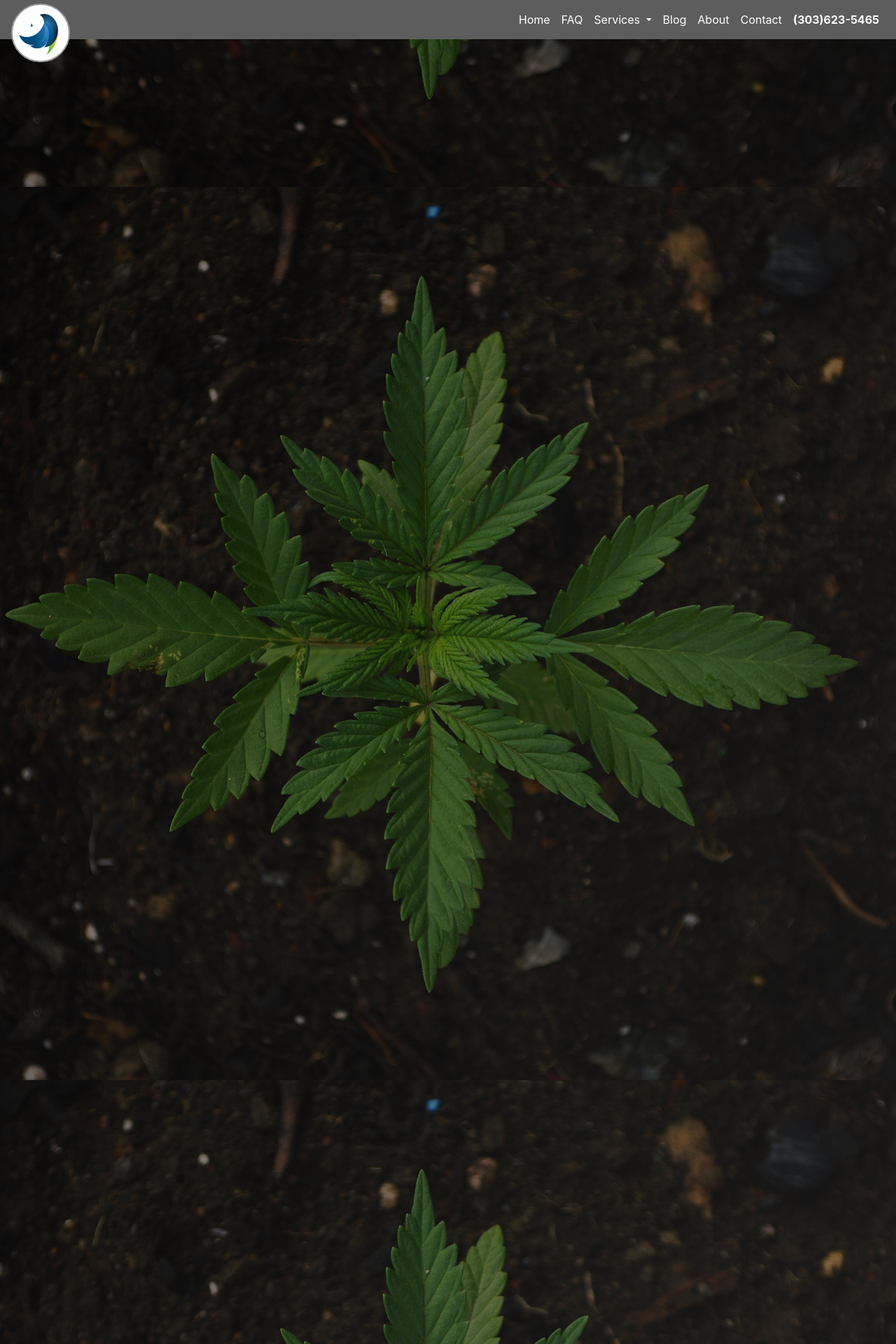
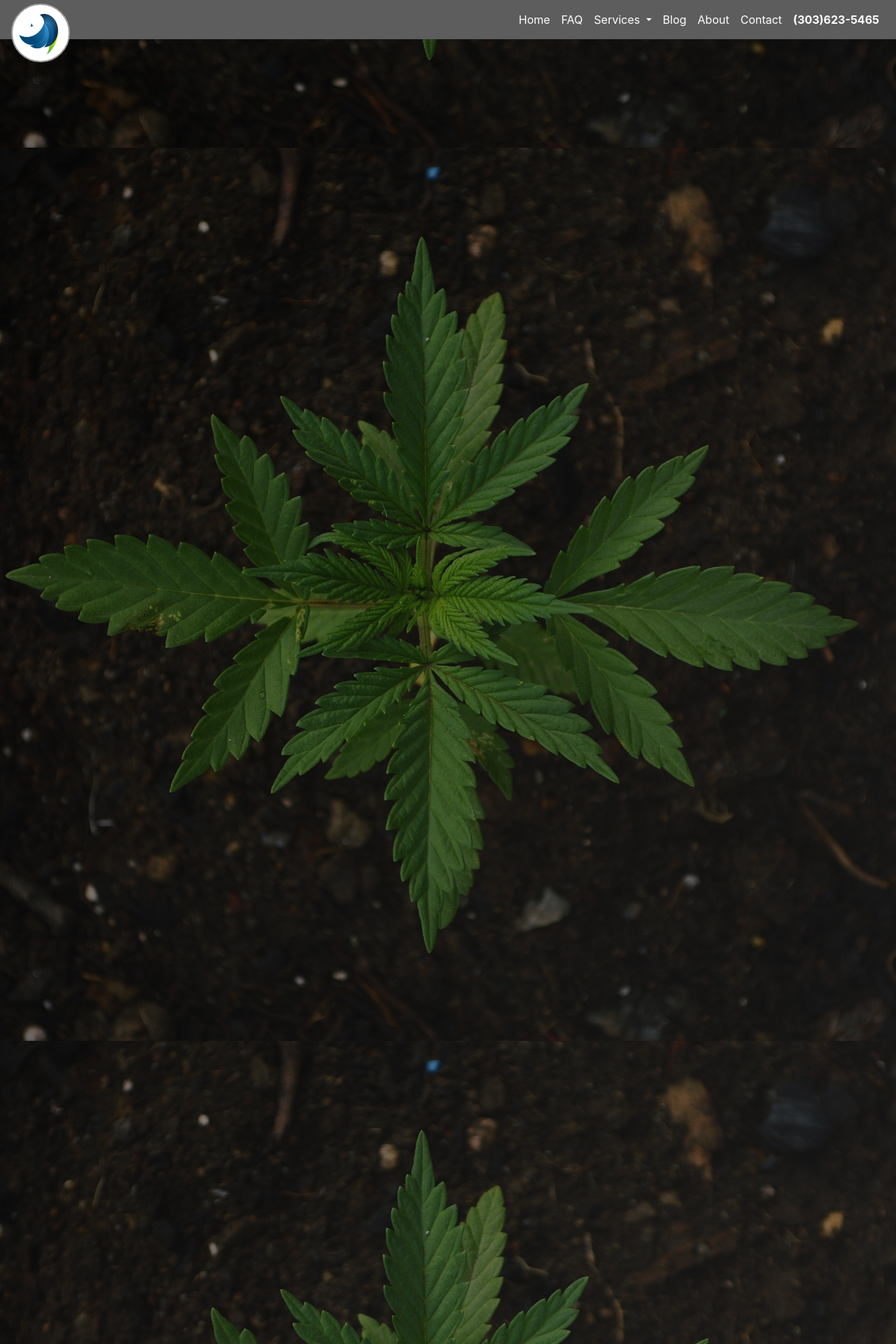
Before and after one commit to ggconsulting/ggconsulting.github.io, a Jekyll site: the page built from index.md, in a window 1280 px wide. Shown: the top 1920 px of the page at 70% size. Built offline with Jekyll 4.4.1, drawn with Linux system fonts in a browser that asks for light colours; nearby versions of some CDN libraries.

Commit message:
Add files via upload

```diff
--- a/_includes/header.html
+++ b/_includes/header.html
@@ -1,5 +1,5 @@
 <header class="site-header">
-  <nav class="navbar navbar-expand-lg navbar-light bg-light">
+  <nav class="navbar navbar-expand-lg navbar-light bg-light fixed-top">
   <a class="navbar-brand" href="#">
       <img src="{{ "/assets/img/logo.png" | relative_url }}">
       </a>
```
